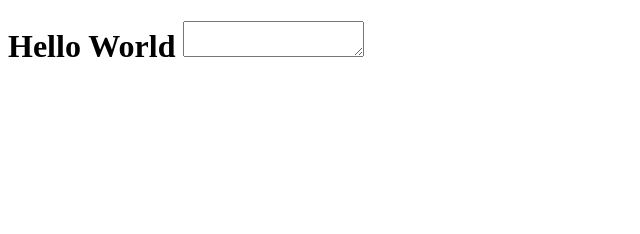
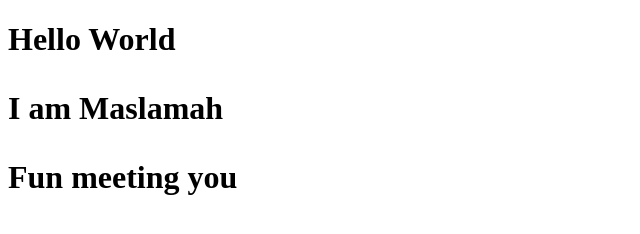
Before and after one commit to 20maslamah06/my-website, a plain HTML site: page index.html in a window 1280 px wide. Shown: the whole page, without its empty margins (0-640 px from the left). Drawn offline with Linux system fonts and the light colour scheme.

Commit message:
new text

```diff
--- a/index.html
+++ b/index.html
@@ -7,4 +7,7 @@
 </head>
 <body>
     <h1>Hello World
-    <textarea name="Maslamah" id=""></textarea>
+    <p>I am Maslamah</p>
+    <p>Fun meeting you</p>
+    </body>
+ </html>
```
